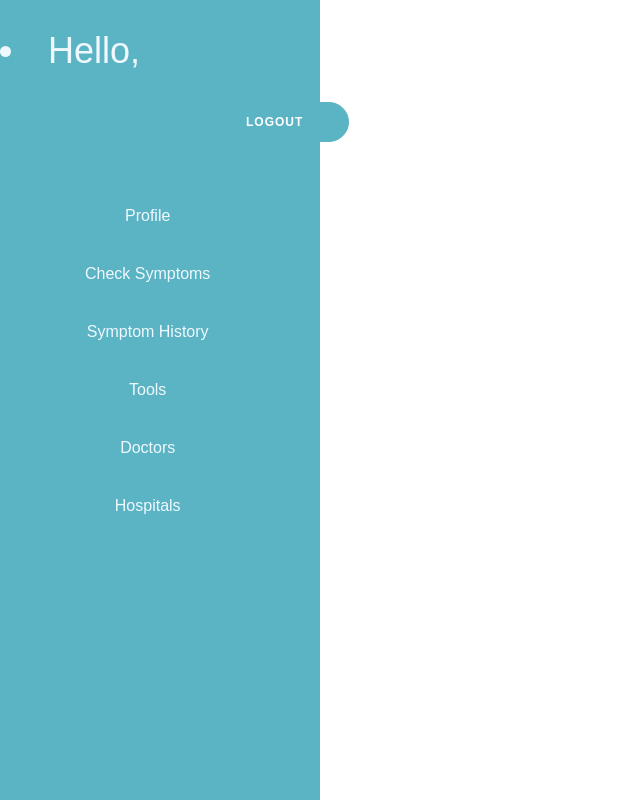
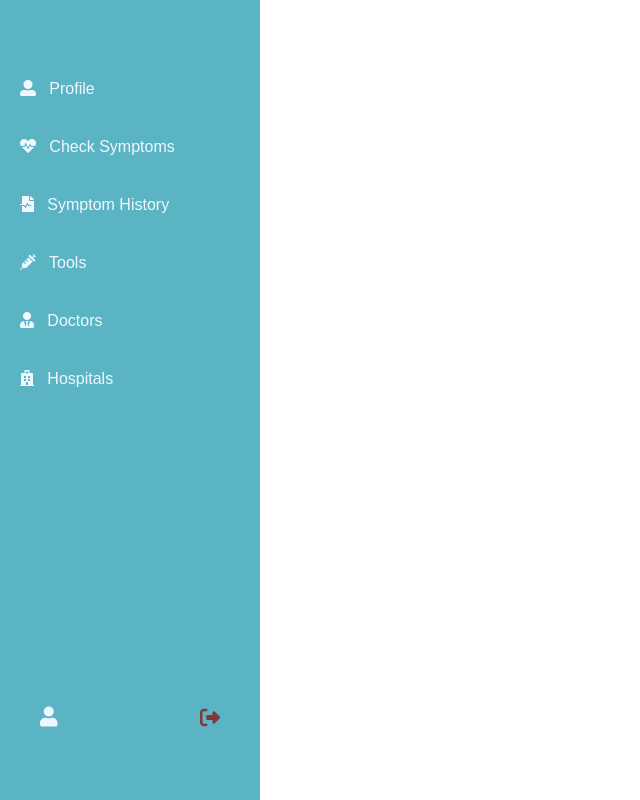
Before and after one commit to NunnaVamsiKrishna/Medico.AV, a Django app: page /dashboard/ in a window 1280 px wide. Shown: the whole page, without its empty margins (0-640 px from the left). Run offline with Django 4.2, Linux system fonts and the light colour scheme; a user stored in the database is signed in; some libraries are stand-ins or nearby versions.

Commit message:
fixed dashboard

```diff
--- a/medico/static/css/dash.css
+++ b/medico/static/css/dash.css
@@ -3,32 +3,17 @@
     padding: 0;
     font-family: 'Fredoka', sans-serif;
 }
-.title{
-    display: inline-block;
-    color: aliceblue;
-    font-size: 36px;
-    margin-top: 30px;
-}
 .home-list{
-    width: 320px;
+    width: 260px;
     height: 100vh;
     background-color: rgb(91, 180, 196);
     float: left;
 }
-.bars{
-    display: flex;
-    align-items: center;
-    justify-content: center;
-    padding-top: 50px;
-    color: aliceblue;
-}
 .home-list ul{
-    padding: 25px;
-    position: fixed;
     bottom: 30%;
-    text-align: center;
+    text-align: left;
     list-style: none;
-    margin-left: 40px;
+    margin-top: 60px;
 }
 .home-list ul li:hover{
     background-color: rgb(72, 132, 143);
@@ -84,10 +69,24 @@
     font-size: 20px;
     margin-left: 50px;
 }
+.dash-title {
+    position: absolute;
+    color: aliceblue;
+    display: flex;
+    justify-content: space-between;
+    padding: 40px;
+    bottom: 30px;
+    width: 180px;
+    font-size: 20px;
+}
+.fa-solid  {
+    color: rgb(131, 55, 55);
+    cursor: pointer;
+}
 button {
 	border-radius: 20px;
-	border: 1px solid rgb(91, 180, 196);
-	background-color: rgb(91, 180, 196);;
+	border: 1px solid rgb(179, 71, 77);
+	background-color: rgb(179, 71, 77);
 	color: #FFFFFF;
 	font-size: 12px;
 	font-weight: bold;
@@ -95,6 +94,10 @@ button {
 	letter-spacing: 1px;
 	text-transform: uppercase;
 	transition: transform 80ms ease-in;
-    margin-left: 200px;
+    margin-left: 25px;
     margin-top: 30px;
+    cursor: pointer;
 }
+a {
+    text-decoration: none;
+}
--- a/medico/templates/dash.html
+++ b/medico/templates/dash.html
@@ -4,6 +4,8 @@
     <meta charset="UTF-8">
     <meta http-equiv="X-UA-Compatible" content="IE=edge">
     <meta name="viewport" content="width=device-width, initial-scale=1.0">
+    <script src="https://kit.fontawesome.com/4fe1c0aab7.js" crossorigin="anonymous"></script>
+    <link rel="stylesheet" href="https://use.fontawesome.com/releases/v5.8.1/css/all.css">
     <title>medico.av</title>
     {% load static %}
 
@@ -11,24 +13,27 @@
 </head>
 <body>
     <div class="home-list">
-        <div class="title">
-                {% if user.is_authenticated %}
-                <li>Hello, {{ user.first_name }}  </li>
-                <a href="{% url 'logoutpage' %}"><button>Logout</button></a>
+        <div class="bars"></div>
+        <ul>
+            <li><i class="fas fa-user-alt"></i> &nbsp; Profile</li>
+            <li><i class="fas fa-heartbeat"></i> &nbsp; Check Symptoms</li>
+            <li><i class="fas fa-file-medical-alt"></i> &nbsp; Symptom History</li>
+            <li><i class="fas fa-syringe"></i> &nbsp; Tools</li>
+            <li><i class="fas fa-user-tie"></i> &nbsp; Doctors</li>
+            <li><i class="fas fa-hospital"></i> &nbsp; Hospitals</li>
+        </ul>
+        <div class="dash-title">
+            {% if user.is_authenticated %}
+            <i class="fas fa-user"></i>
+            <div>
+                <p>{{ user.first_name }} {{ user.last_name }}</p>
+            </div>
+            <a href="{% url 'logoutpage' %}"><i class="fa-solid fa-right-from-bracket"></i></a>
 
-                {% else %}
-                 <button><a href="{% url 'loginpage' %}">Login</a></button>
-                 {% endif %}
+            {% else %}
+            <button><a href="{% url 'loginpage' %}">Login</a></button>
+             {% endif %}
         </div>
-        <div class="bars"><i class="fa fa-3x fa-bars"></i></div>
-        <ul>
-            <li>Profile</li>
-            <li>Check Symptoms</li>
-            <li>Symptom History</li>
-            <li>Tools</li>
-            <li>Doctors</li>
-            <li>Hospitals</li>
-        </ul>
     </div>
 </body>
 </html>
```
